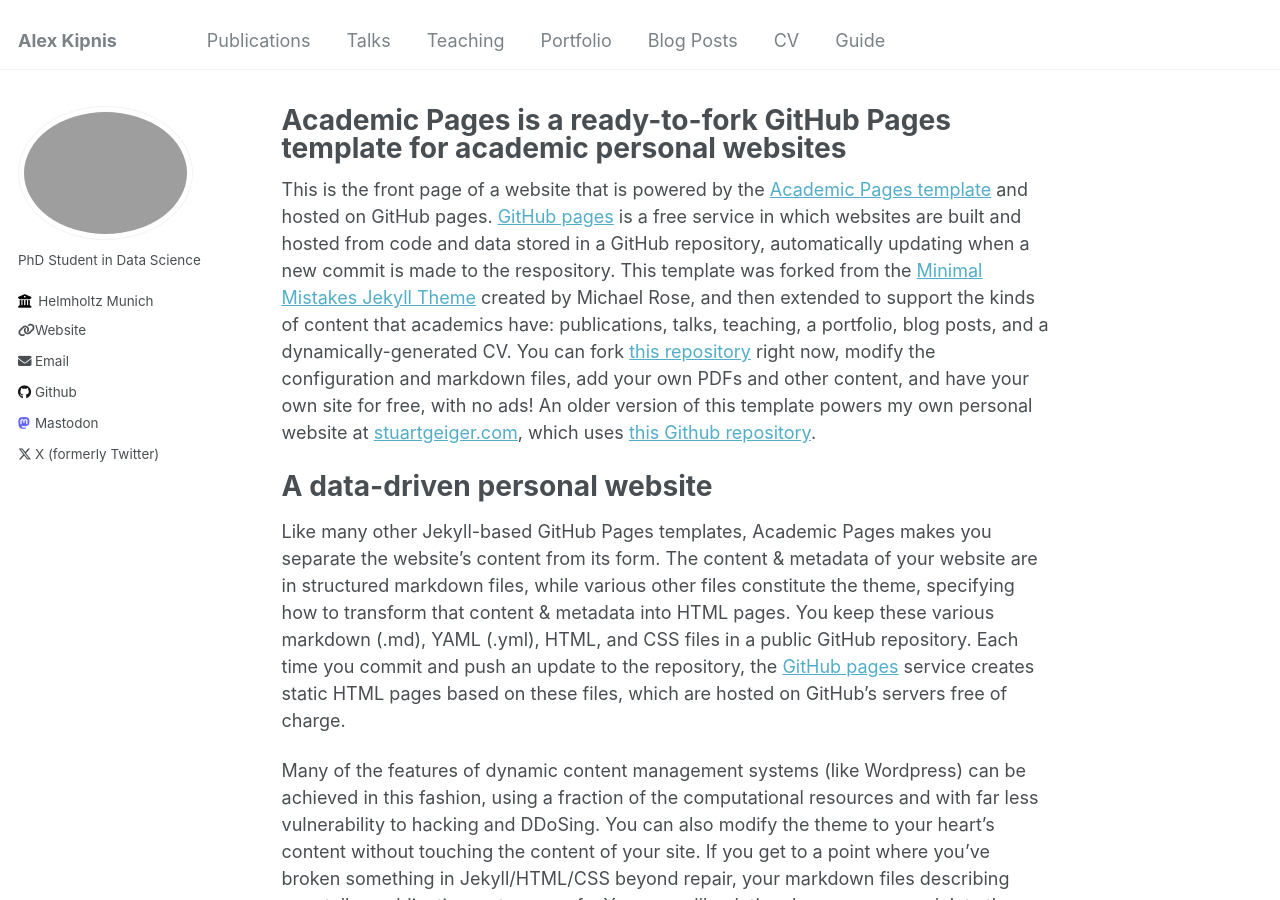
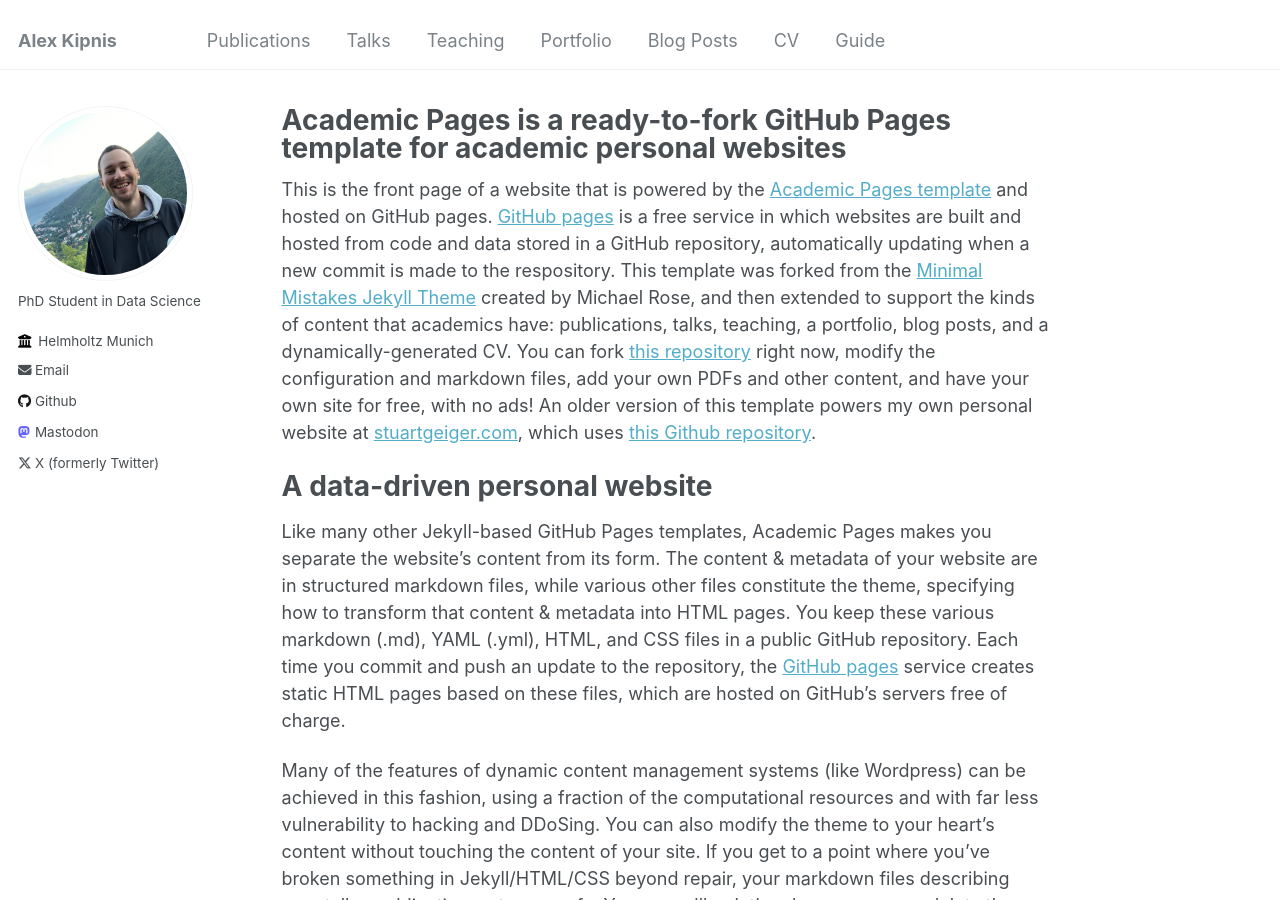
Before and after one commit to adkipnis/adkipnis.github.io, a Jekyll site: the page built from _pages/about.md, in a window 1280 px wide and 900 px high. Built offline with Jekyll 4.4.1, drawn with Linux system fonts in a browser that asks for light colours.

Commit message:
swap profile

```diff
--- a/_config.yml
+++ b/_config.yml
@@ -21,13 +21,13 @@
 #               Additional customization can be done by editing /_includes/author-profile.html
 author:
   # Biographic information
-  avatar           : "me.png"
+  avatar           : "me.jpeg"
   name             : # name
   pronouns         : # example: "she/her"
   bio              : "PhD Student in Data Science"
   location         : # location
   employer         : "Helmholtz Munich"
-  uri              : "https://hcai-munich.com/"
+  uri              : # url
   email            : "alexander.kipnis@helmholtz-munich.de"
 
   # Academic websites
```
